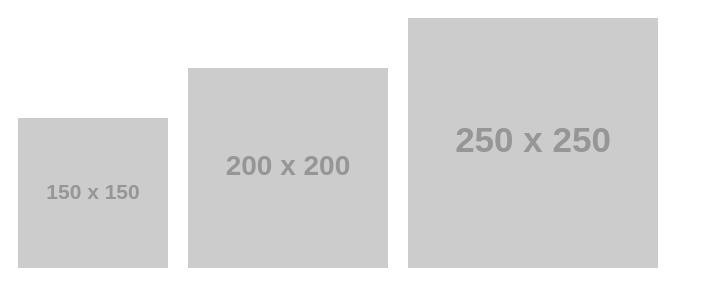
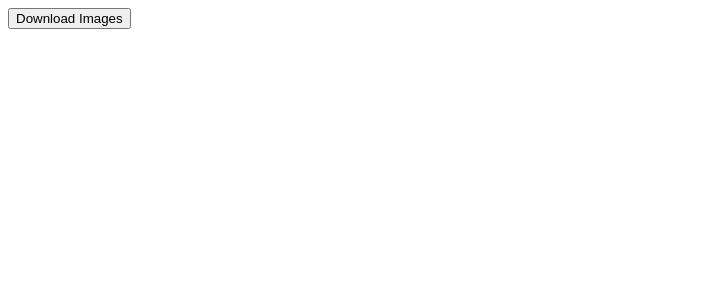
Before and after one commit to acciojob/parallel-processing-promises-deepikas19998-art, a website: page main.html in a window 1280 px wide. Shown: the whole page, without its empty margins (0-713 px from the left). Drawn offline with Linux system fonts and the light colour scheme; placeholder pictures from the web are drawn by us.

Commit message:
created a submission

```diff
--- a/main.html
+++ b/main.html
@@ -7,7 +7,8 @@
 
   <body>
     <!-- the entire body must be written by student -->
-    <div id="loading" style="display:none;">Loading...</div>
+    <button id="download-images-button">Download Images</button>
+<div id="loading" style="display:none;">Loading...</div>
 <div id="error" style="color:red;"></div>
 <div id="output"></div>
 
--- a/script.js
+++ b/script.js
@@ -1,17 +1,15 @@
-//your JS code here. If required.
-// Select the DOM elements
-const loadingDiv = document.getElementById('loading');
-const errorDiv = document.getElementById('error');
-const outputDiv = document.getElementById('output');
+const output = document.getElementById("output");
+const btn = document.getElementById("download-images-button");
+const loadingDiv = document.getElementById("loading");
+const errorDiv = document.getElementById("error");
 
-// Sample image URLs (you can replace with your own)
-const imageUrls = [
-  "https://via.placeholder.com/150",
-  "https://via.placeholder.com/200",
-  "https://via.placeholder.com/250"
+const images = [
+  { url: "https://picsum.photos/id/237/200/300" },
+  { url: "https://picsum.photos/id/238/200/300" },
+  { url: "https://picsum.photos/id/239/200/300" },
 ];
 
-// Function to download a single image
+// Helper function: downloads a single image
 function downloadImage(url) {
   return new Promise((resolve, reject) => {
     const img = new Image();
@@ -23,10 +21,10 @@ function downloadImage(url) {
   });
 }
 
-// Main function to handle downloading multiple images
+// Main function: handles download of all images
 async function downloadImages() {
-  // Clear previous messages and images
-  outputDiv.innerHTML = "";
+  // Reset UI
+  output.innerHTML = "";
   errorDiv.textContent = "";
 
   // Show loading spinner
@@ -34,24 +32,27 @@ async function downloadImages() {
 
   try {
     // Download all images in parallel
-    const images = await Promise.all(imageUrls.map(downloadImage));
+    const downloadedImages = await Promise.all(
+      images.map(image => downloadImage(image.url))
+    );
 
     // Hide loading spinner
     loadingDiv.style.display = "none";
 
-    // Display all images in output div
-    images.forEach(img => {
+    // Display all downloaded images
+    downloadedImages.forEach(img => {
       img.style.margin = "10px";
-      outputDiv.appendChild(img);
+      img.style.borderRadius = "8px";
+      output.appendChild(img);
     });
   } catch (error) {
     // Hide loading spinner
     loadingDiv.style.display = "none";
 
-    // Display error message
+    // Show error message
     errorDiv.textContent = error;
   }
 }
 
-// Start downloading when page loads (or you can attach to a button)
-downloadImages();
+// Event listener for button
+btn.addEventListener("click", downloadImages);
```
